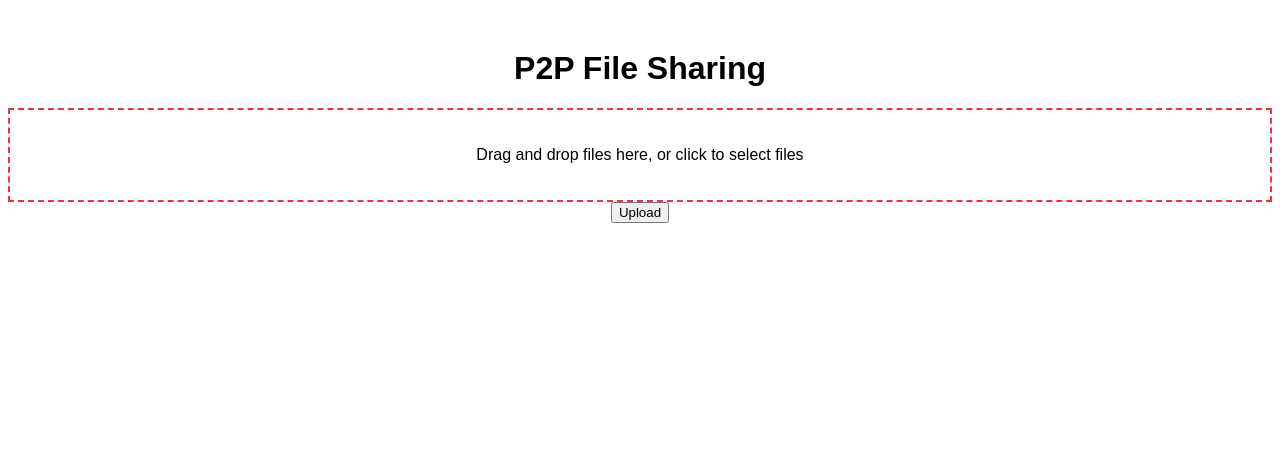
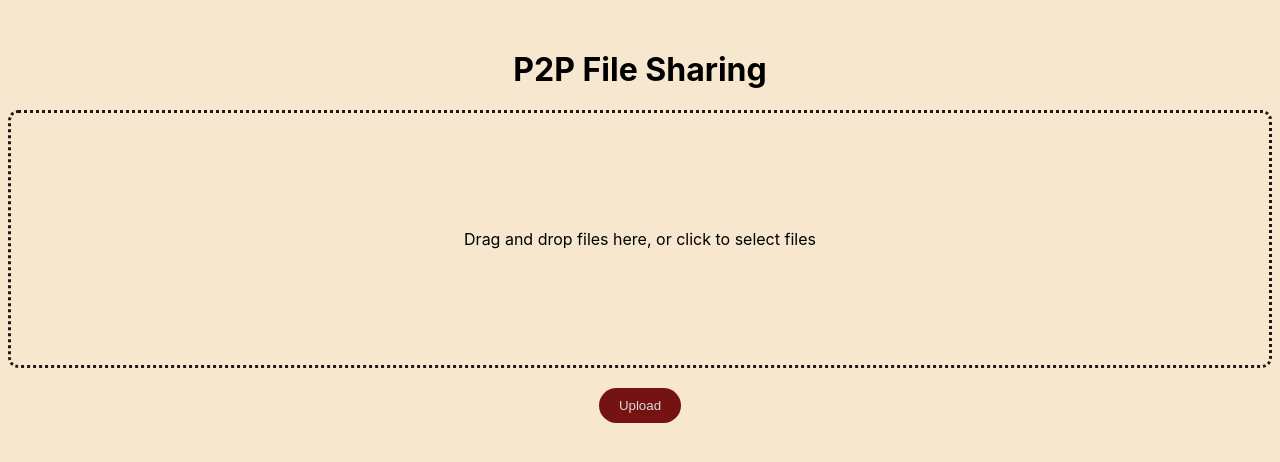
Before and after one commit to Sreekarreddy2005/P2P-FileSharing-Web, a Flask app: page / in a window 1280 px wide. Shown: the top 462 px of the page. Run offline with Flask 3, Linux system fonts and the light colour scheme; some libraries are stand-ins or nearby versions.

Commit message:
Update style.css

```diff
--- a/Filetransferapp/static/style.css
+++ b/Filetransferapp/static/style.css
@@ -1,19 +1,77 @@
 body {
-  font-family: Arial, sans-serif;
+  font-family: 'Inter', sans-serif;
   text-align: center;
   margin-top: 50px;
+  color: black;
+  background-color: #f6e7ce;
+}
+
+.container {
+  max-width: 800px;
+  margin: 0 auto;
+  padding: 0 20px;
+}
+
+.heading {
+  font-family: 'Norwester', sans-serif;
+  font-size: 6.5em;
+  font-weight: bold;
+  margin-bottom: 15px;
+}
+
+.subheading {
+  font-family: 'Inter', sans-serif;
+  font-size: 1.5em;
+  font-weight: bold;
+  margin-top: -10px;
+}
+
+.description {
+  font-family: 'Canva Sans', sans-serif;
+  font-size: 23px;
+  color: #a89576;
+  margin: 20px 0;
 }
 
 #drop-zone {
-  border: 2px dashed #f03434;
-  padding: 20px;
+  border: 3px dotted #201616;
+  padding: 100px;
   cursor: pointer;
+  border-radius: 10px;
+  margin: 20px 0;
+
 }
 
 #drop-zone.hover {
   border-color: #333;
 }
 
+.drop-zone-text {
+  font-family: 'Canva Sans', sans-serif;
+  color: #a89576;
+}
+
+.button-container {
+  display: flex;
+  justify-content: center;
+  gap: 20px;
+  margin-top: 10px;
+}
+
+#chooseFileButton, #uploadButton {
+  background-color: #751313;
+  color: #d9d9d9;
+  border: none;
+  padding: 10px 20px;
+  border-radius: 20px;
+  cursor: pointer;
+}
+
+#chooseFileButton:hover, #uploadButton:hover {
+  background-color: #5a0f0f;
+}
+
+
 #shareOptions button {
   margin: 5px;
 }
```
